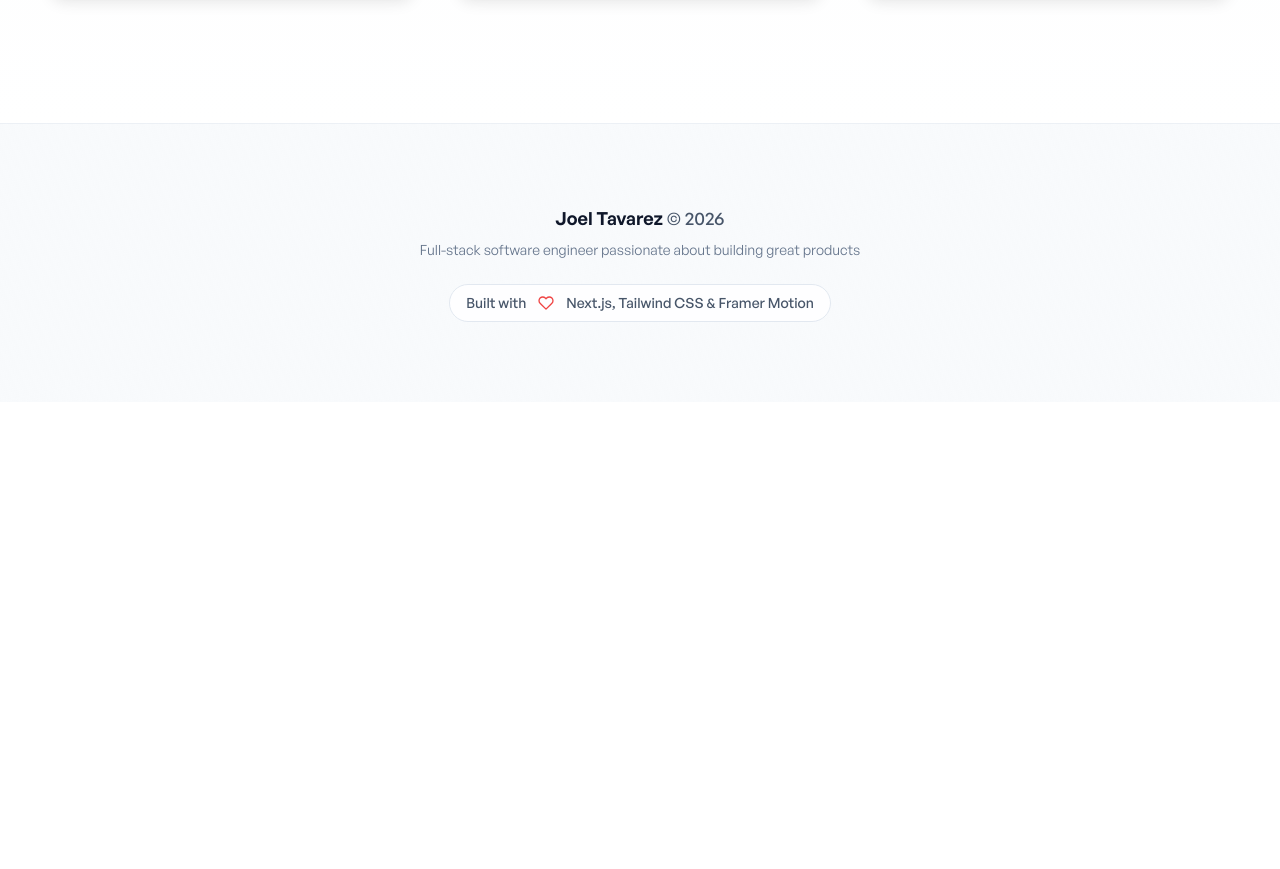
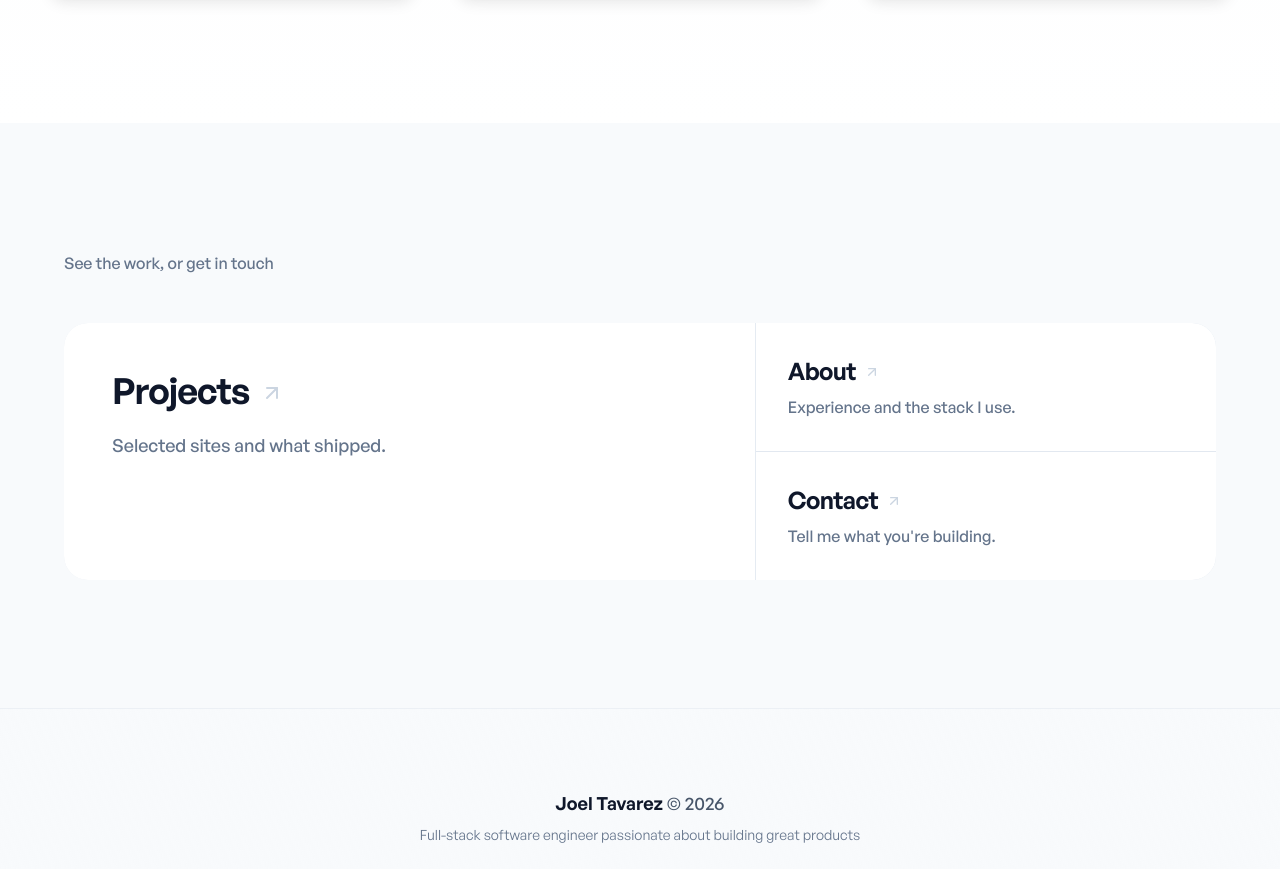
Before and after one commit to Don-Joel/Me, a Next.js app: page / in a window 1280 px wide. Shown: the part 1620-2489 px from the top of the page. Before the commit the page ends 2022 px from the top, so only its background shows below. Built offline with nearby package versions, Linux system fonts and the light colour scheme.

Commit message:
Add pre-footer continue section for home, projects, and about

```diff
--- /dev/null
+++ b/components/shared/PageContinueSection.tsx
@@ -0,0 +1,147 @@
+import { motion } from "framer-motion";
+import Link from "next/link";
+import { FiArrowUpRight } from "react-icons/fi";
+
+type PageKey = "home" | "projects" | "about" | "contact";
+
+type Destination = {
+  key: PageKey;
+  href: string;
+  label: string;
+  description: string;
+};
+
+const destinations: Record<PageKey, Destination> = {
+  home: {
+    key: "home",
+    href: "/",
+    label: "Home",
+    description: "How I approach building products.",
+  },
+  projects: {
+    key: "projects",
+    href: "/projects",
+    label: "Projects",
+    description: "Selected sites and what shipped.",
+  },
+  about: {
+    key: "about",
+    href: "/about",
+    label: "About",
+    description: "Experience and the stack I use.",
+  },
+  contact: {
+    key: "contact",
+    href: "/contact",
+    label: "Contact",
+    description: "Tell me what you're building.",
+  },
+};
+
+/** Proof → trust → talk. No Home — keeps people moving forward. */
+const nextByCurrent: Record<
+  PageKey,
+  { primary: PageKey; secondary: PageKey[] }
+> = {
+  home: { primary: "projects", secondary: ["about", "contact"] },
+  projects: { primary: "contact", secondary: ["about"] },
+  about: { primary: "contact", secondary: ["projects"] },
+  contact: { primary: "projects", secondary: ["about"] },
+};
+
+const contextByCurrent: Record<PageKey, string> = {
+  home: "See the work, or get in touch",
+  projects: "Learn a bit more, or start a conversation",
+  about: "See the work, or get in touch",
+  contact: "See the work, or learn more about me",
+};
+
+type PageContinueSectionProps = {
+  current: PageKey;
+};
+
+const PageContinueSection = ({ current }: PageContinueSectionProps) => {
+  const { primary, secondary } = nextByCurrent[current];
+  const primaryDest = destinations[primary];
+  const secondaryDests = secondary.map((key) => destinations[key]);
+  const context = contextByCurrent[current];
+
+  return (
+    <section className="bg-slate-50 py-24 dark:bg-slate-950 lg:py-32">
+      <div className="container mx-auto px-6 sm:px-8 lg:px-12">
+        <div className="mx-auto max-w-6xl">
+          <motion.p
+            initial={false}
+            whileInView={{ opacity: 1, y: 0 }}
+            viewport={{ once: true }}
+            transition={{ duration: 0.5 }}
+            className="mb-10 font-general-medium text-base text-slate-500 dark:text-slate-400 lg:mb-12"
+          >
+            {context}
+          </motion.p>
+
+          <div className="grid gap-px overflow-hidden rounded-3xl bg-slate-200/80 dark:bg-slate-800 md:grid-cols-5">
+            <motion.div
+              initial={false}
+              whileInView={{ opacity: 1, y: 0 }}
+              viewport={{ once: true }}
+              transition={{ duration: 0.45 }}
+              className="bg-white dark:bg-slate-900 md:col-span-3"
+            >
+              <Link
+                href={primaryDest.href}
+                className="group flex h-full min-h-[12rem] flex-col justify-between p-8 transition-colors duration-300 hover:bg-slate-100/80 dark:hover:bg-slate-800/80 sm:p-10 lg:min-h-[14rem] lg:p-12"
+              >
+                <div>
+                  <span className="inline-flex items-center gap-2.5 text-3xl font-general-semibold tracking-tight text-slate-900 transition-colors duration-300 group-hover:text-slate-700 dark:text-slate-100 dark:group-hover:text-white sm:text-4xl">
+                    {primaryDest.label}
+                    <FiArrowUpRight className="h-6 w-6 translate-y-0.5 text-slate-300 transition-all duration-300 group-hover:translate-x-0.5 group-hover:text-slate-500 dark:text-slate-600 dark:group-hover:text-slate-400" />
+                  </span>
+                  <p className="mt-5 max-w-sm font-general-medium text-lg leading-relaxed text-slate-500 dark:text-slate-400">
+                    {primaryDest.description}
+                  </p>
+                </div>
+              </Link>
+            </motion.div>
+
+            <div
+              className={`grid gap-px bg-slate-200/80 dark:bg-slate-800 md:col-span-2 ${
+                secondaryDests.length > 1 ? "md:grid-rows-2" : ""
+              }`}
+            >
+              {secondaryDests.map((dest, index) => (
+                <motion.div
+                  key={dest.key}
+                  initial={false}
+                  whileInView={{ opacity: 1, y: 0 }}
+                  viewport={{ once: true }}
+                  transition={{ duration: 0.45, delay: 0.05 + index * 0.05 }}
+                  className="bg-white dark:bg-slate-900"
+                >
+                  <Link
+                    href={dest.href}
+                    className={`group flex h-full flex-col justify-center p-7 transition-colors duration-300 hover:bg-slate-100/80 dark:hover:bg-slate-800/80 sm:p-8 ${
+                      secondaryDests.length > 1
+                        ? "min-h-[7rem] lg:min-h-0"
+                        : "min-h-[12rem] lg:min-h-[14rem]"
+                    }`}
+                  >
+                    <span className="inline-flex items-center gap-2 text-xl font-general-semibold tracking-tight text-slate-900 transition-colors duration-300 group-hover:text-slate-700 dark:text-slate-100 dark:group-hover:text-white sm:text-2xl">
+                      {dest.label}
+                      <FiArrowUpRight className="h-4 w-4 translate-y-px text-slate-300 transition-all duration-300 group-hover:translate-x-0.5 group-hover:text-slate-500 dark:text-slate-600 dark:group-hover:text-slate-400" />
+                    </span>
+                    <p className="mt-2 font-general-medium text-sm leading-relaxed text-slate-500 dark:text-slate-400 sm:text-base">
+                      {dest.description}
+                    </p>
+                  </Link>
+                </motion.div>
+              ))}
+            </div>
+          </div>
+        </div>
+      </div>
+    </section>
+  );
+};
+
+export default PageContinueSection;
--- a/pages/about.tsx
+++ b/pages/about.tsx
@@ -1,6 +1,7 @@
 import dynamic from "next/dynamic";
 import AboutMeBio from "../components/about/AboutMeBio";
 import PagesMetaHead from "../components/PagesMetaHead";
+import PageContinueSection from "../components/shared/PageContinueSection";
 import {
   SITE_URL,
   breadcrumbStructuredData,
@@ -49,6 +50,7 @@ const About = () => (
     />
     <AboutMeBio />
     <TechnologiesSection />
+    <PageContinueSection current="about" />
   </>
 );
 
--- a/pages/index.tsx
+++ b/pages/index.tsx
@@ -1,5 +1,6 @@
 import PagesMetaHead from "../components/PagesMetaHead";
 import DynamicAppBanner from "../components/shared/DynamicAppBanner";
+import PageContinueSection from "../components/shared/PageContinueSection";
 import HowIBuildSection from "../components/about/HowIBuildSection";
 import { PERSON_SAME_AS, SITE_URL, personStructuredData } from "../lib/seo";
 
@@ -42,6 +43,7 @@ const Home = () => {
       />
       <DynamicAppBanner />
       <HowIBuildSection />
+      <PageContinueSection current="home" />
     </>
   );
 };
--- a/pages/projects.tsx
+++ b/pages/projects.tsx
@@ -1,8 +1,8 @@
 import { motion } from "framer-motion";
-import Link from "next/link";
 import { FiArrowUpRight } from "react-icons/fi";
 import PagesMetaHead from "../components/PagesMetaHead";
 import ProjectBrowserPreview from "../components/projects/ProjectBrowserPreview";
+import PageContinueSection from "../components/shared/PageContinueSection";
 import {
   SITE_URL,
   breadcrumbStructuredData,
@@ -225,27 +225,7 @@ const Projects = () => (
       </div>
     </section>
 
-    <section className="bg-gradient-to-b from-slate-100 via-slate-50 to-slate-50 py-20 text-center dark:from-slate-950 dark:via-slate-900 dark:to-slate-900">
-      <div className="container mx-auto px-6">
-        <p className="mb-3 text-sm font-general-semibold uppercase tracking-widest text-blue-700 dark:text-blue-400">
-          Get in touch
-        </p>
-        <h2 className="mb-5 text-3xl font-general-bold text-slate-900 dark:text-white sm:text-4xl">
-          Have something you want to build?
-        </h2>
-        <p className="mx-auto mb-8 max-w-2xl text-slate-600 dark:text-slate-300">
-          I&apos;m always happy to talk through an idea, whether it&apos;s a new
-          product or an existing site that needs another look.
-        </p>
-        <Link
-          href="/contact"
-          className="inline-flex items-center gap-2 rounded-xl bg-gradient-to-r from-slate-700 to-blue-700 px-6 py-3 font-general-semibold text-white shadow-lg transition-all hover:-translate-y-0.5 hover:shadow-xl"
-        >
-          Start a conversation
-          <FiArrowUpRight className="h-4 w-4" />
-        </Link>
-      </div>
-    </section>
+    <PageContinueSection current="projects" />
   </>
 );
 
```
